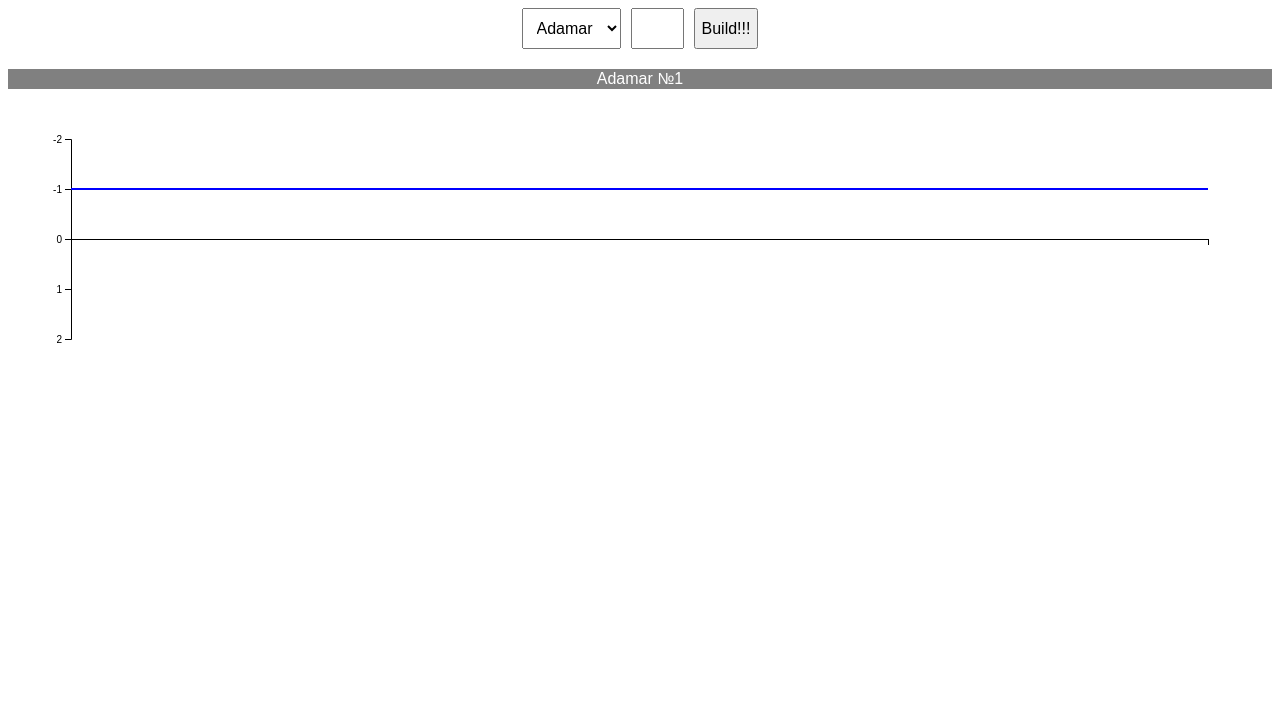
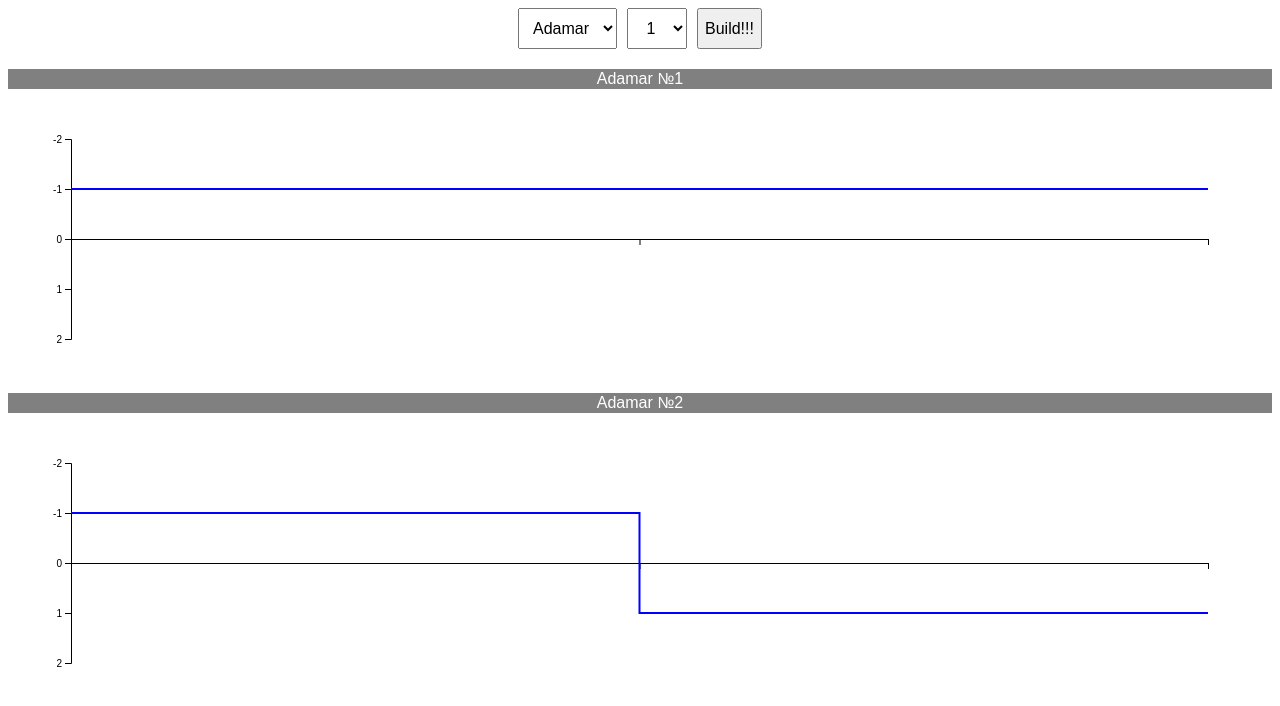
Before and after one commit to AnthStep/wholsh_generator, a website: page index.html in a window 1280 px wide. Both pictures are taken after a click on the button "Build!!!". Drawn offline with nearby package versions, Linux system fonts and the light colour scheme.

Commit message:
some fixes

```diff
--- a/index.html
+++ b/index.html
@@ -16,7 +16,16 @@
     <option value="pel" label="Pely"></option>
     <option value="cul" label="Culy"></option>
   </select>
-  <input id="diad-input" class="diada-select" type="number" min="1" max="8"></input>
+  <select id="diad-input" class="code-name-select">
+    <option>1</option>
+    <option>2</option>
+    <option>3</option>
+    <option>4</option>
+    <option>5</option>
+    <option>6</option>
+    <option>7</option>
+    <option>8</option>
+  </select>
   <button id="build-button" class="build-button">Build!!!</button>
 </div>
 </body>
--- a/script.js
+++ b/script.js
@@ -180,6 +180,8 @@ function drawGraphs(data,name){
       .attr("transform", `translate(${Math.floor(graphs.node().getBBox().width*0.05)},170)`)
 };
 
+drawGraphs(adamarGenerator(1),"Adamar")
+
 document.getElementById("build-button").addEventListener("click",function(){
   d3.select("body").selectAll("svg").remove();
   let options = {
@@ -189,16 +191,11 @@ document.getElementById("build-button").addEventListener("click",function(){
   }
   let labels = {
     adam: "Adamar",
-    pel: "Pelly",
-    cul: "Cully"
+    pel: "Pely",
+    cul: "Culy"
   }
   let selectedFunc = document.getElementById("function-type-input").value;
   let diada = Number(document.getElementById("diad-input").value)
 
-  if(diada>8){
-    diada = 8;
-    document.getElementById("diad-input").value = 8;
-  }
-
   drawGraphs(options[selectedFunc].func(diada),options[selectedFunc].label)
 })
--- a/style.css
+++ b/style.css
@@ -14,6 +14,7 @@
     margin-right: 10px;
     font-size: 16px;
     text-align: center;
+    min-width: 60px;
 }
 
 #build-button{
```
